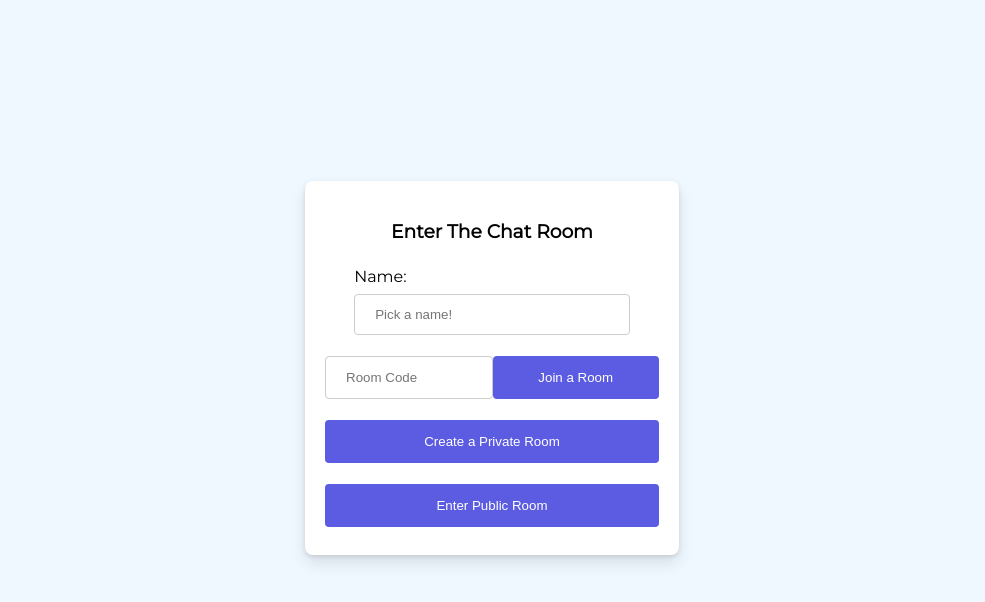
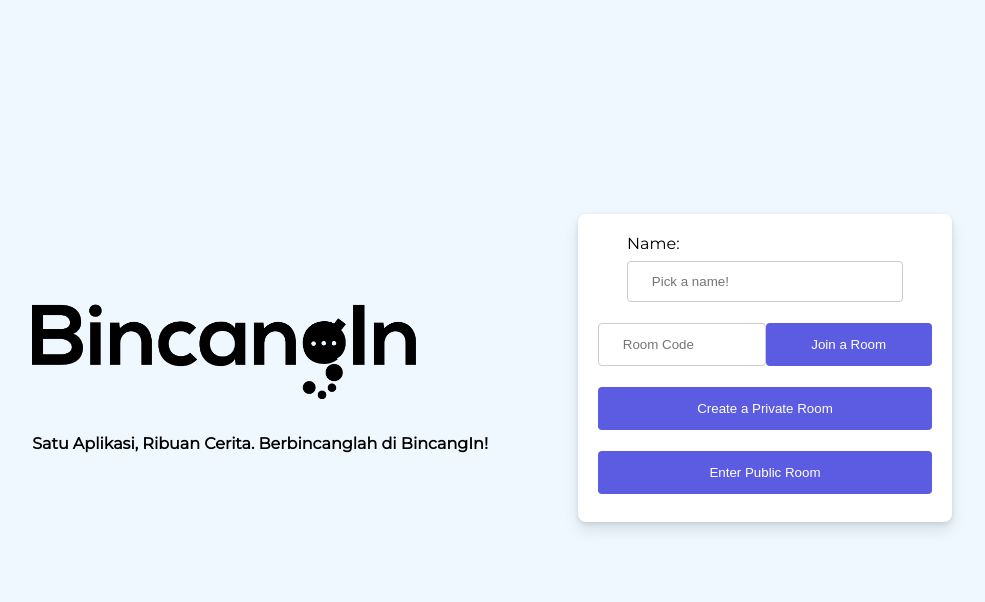
Before and after one commit to han120cm/BincangIn, a Flask app: page / in a window 1280 px wide. Shown: the top 602 px of the page, without its empty margins (148-1133 px from the left). Run offline with Flask 3, Linux system fonts and the light colour scheme; some libraries are stand-ins or nearby versions.

Commit message:
Update home.html

```diff
--- a/templates/home.html
+++ b/templates/home.html
@@ -1,21 +1,26 @@
 {% extends 'base.html' %}
 {% block content %}
+<div class="home">
+    <div class="landing_text">
+        <img src="/static/Bincangin.png" style="width:400px;">
+        <h4>Satu Aplikasi, Ribuan Cerita. Berbincanglah di BincangIn!</h4>
+    </div>
+
     <form method="post" class="buttons">
-    <h3>Enter The Chat Room</h3>
         <div>
             <label>Name:</label>
             <input
             type="text"
-        placeholder="Pick a name!"
+            placeholder=" Pick a name!"
             name="name" value="{{name}}"
             />
         </div>
         <div class="join">
-        <input type="text" placeholder="Room Code" name="code" value="{{code}}"/>
+            <input type="text" placeholder=" Room Code" name="code" value="{{code}}"/>
             <button type="submit" name="join">Join a Room</button>
         </div>
-    <button type="submit" name="create-btn">Create a Private Room</button>
-    <button type="submit" name="public">Enter Public Room</button>
+        <button type="submit" name="create" class="create-btn">Create a Private Room</button>
+        <button type="submit" name="public" class="public-btn">Enter Public Room</button>
 
         {%if error %}
         <ui>
@@ -26,4 +31,7 @@
         {% endif %}
 
     </form>
+</div>
+
+
 {%endblock%}
```
Lines whose indentation alone changed are shown as unchanged.
